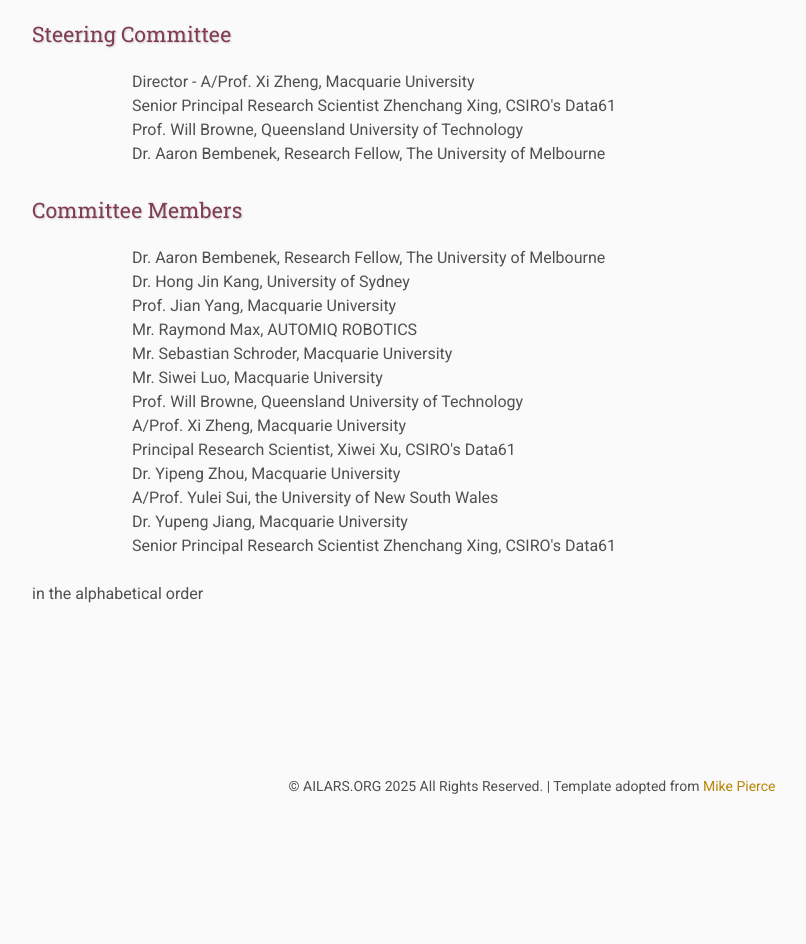
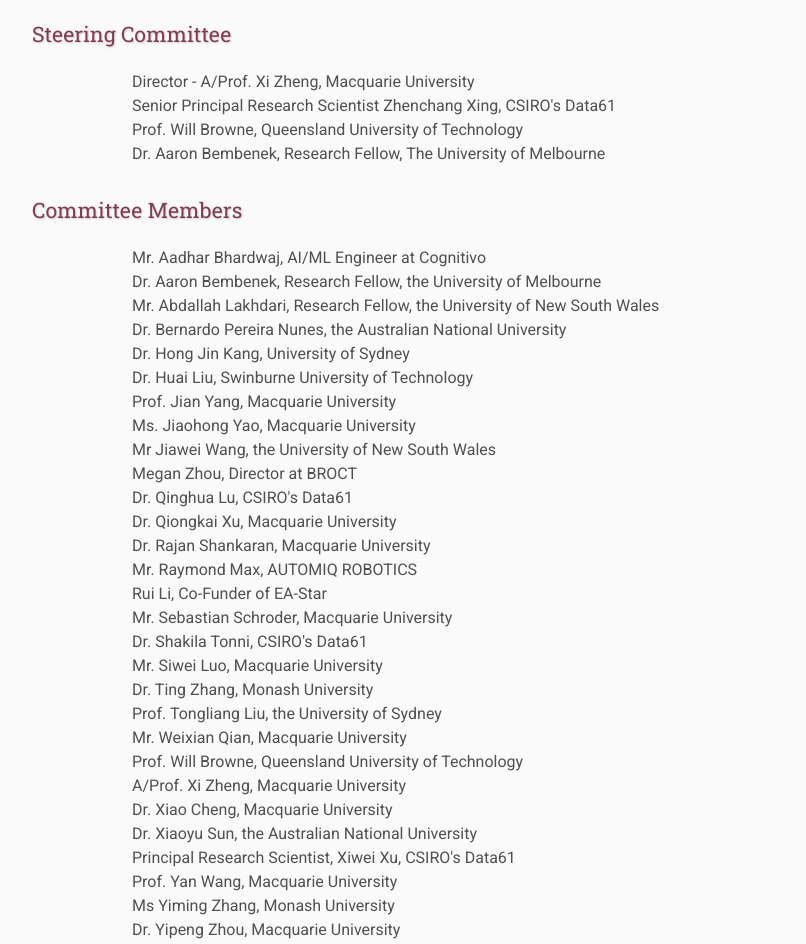
Before and after one commit to ITSEG-MQ/website-ailars, a Jekyll site: the page built from people/index.html, in a window 1280 px wide. Shown: the part 419-1363 px from the top of the page, without its empty margins (108-914 px from the left). Built offline with Jekyll 4.4.1, drawn with Linux system fonts in a browser that asks for light colours; before the commit the page ends 1277 px from its top, so only the background shows below that.

Commit message:
Update committee members list in index.html

```diff
--- a/people/index.html
+++ b/people/index.html
@@ -15,15 +15,34 @@
 <h4>Committee Members</h4>
 
 <ul>
-    <li>Dr. Aaron Bembenek, Research Fellow, The University of Melbourne</li>
+    <li>Mr. Aadhar Bhardwaj, AI/ML Engineer at Cognitivo</li>
+    <li>Dr. Aaron Bembenek, Research Fellow, the University of Melbourne</li>
+    <li>Mr. Abdallah Lakhdari, Research Fellow, the University of New South Wales</li>
+    <li>Dr. Bernardo Pereira Nunes, the Australian National University</li>
     <li>Dr. Hong Jin Kang, University of Sydney</li>
+    <li>Dr. Huai Liu, Swinburne University of Technology</li>
     <li>Prof. Jian Yang, Macquarie University</li>
+    <li>Ms. Jiaohong Yao, Macquarie University</li>
+    <li>Mr Jiawei Wang, the University of New South Wales</li>
+    <li>Megan Zhou, Director at BROCT</li>
+    <li>Dr. Qinghua Lu, CSIRO's Data61</li>
+    <li>Dr. Qiongkai Xu, Macquarie University</li>
+    <li>Dr. Rajan Shankaran, Macquarie University</li>
     <li>Mr. Raymond Max, AUTOMIQ ROBOTICS</li>
+    <li>Rui Li, Co-Funder of EA-Star</li>
     <li>Mr. Sebastian Schroder, Macquarie University</li>
+    <li>Dr. Shakila Tonni, CSIRO's Data61</li>
     <li>Mr. Siwei Luo, Macquarie University</li>
+    <li>Dr. Ting Zhang, Monash University</li>
+    <li>Prof. Tongliang Liu, the University of Sydney</li>
+    <li>Mr. Weixian Qian, Macquarie University</li>
     <li>Prof. Will Browne, Queensland University of Technology</li>
     <li>A/Prof. Xi Zheng, Macquarie University</li>
+    <li>Dr. Xiao Cheng, Macquarie University</li>
+    <li>Dr. Xiaoyu Sun, the Australian National University</li>
     <li>Principal Research Scientist, Xiwei Xu, CSIRO's Data61</li>
+    <li>Prof. Yan Wang, Macquarie University</li>
+    <li>Ms Yiming Zhang, Monash University</li>
     <li>Dr. Yipeng Zhou, Macquarie University</li>
     <li>A/Prof. Yulei Sui, the University of New South Wales</li>
     <li>Dr. Yupeng Jiang, Macquarie University</li>
```
